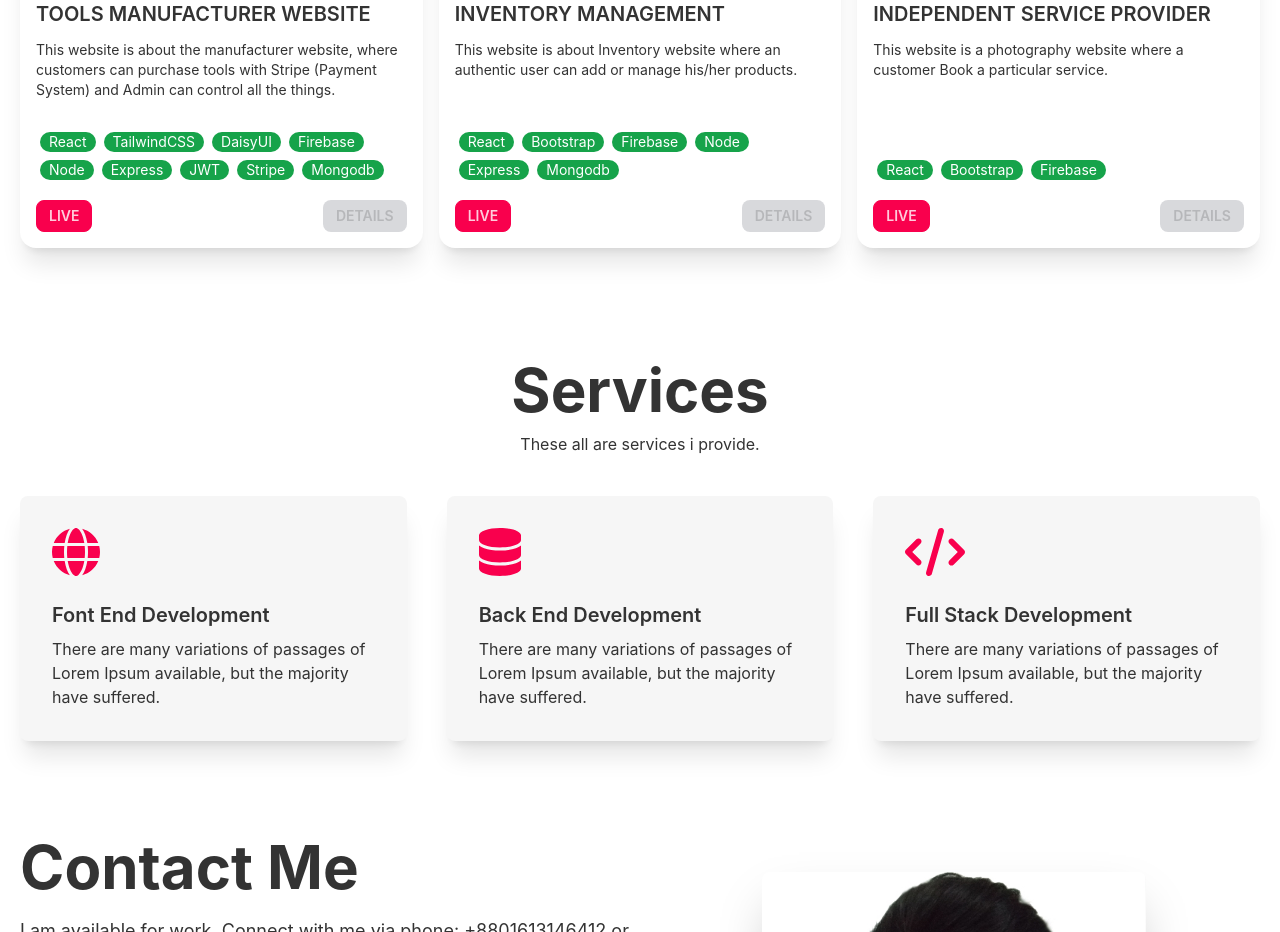
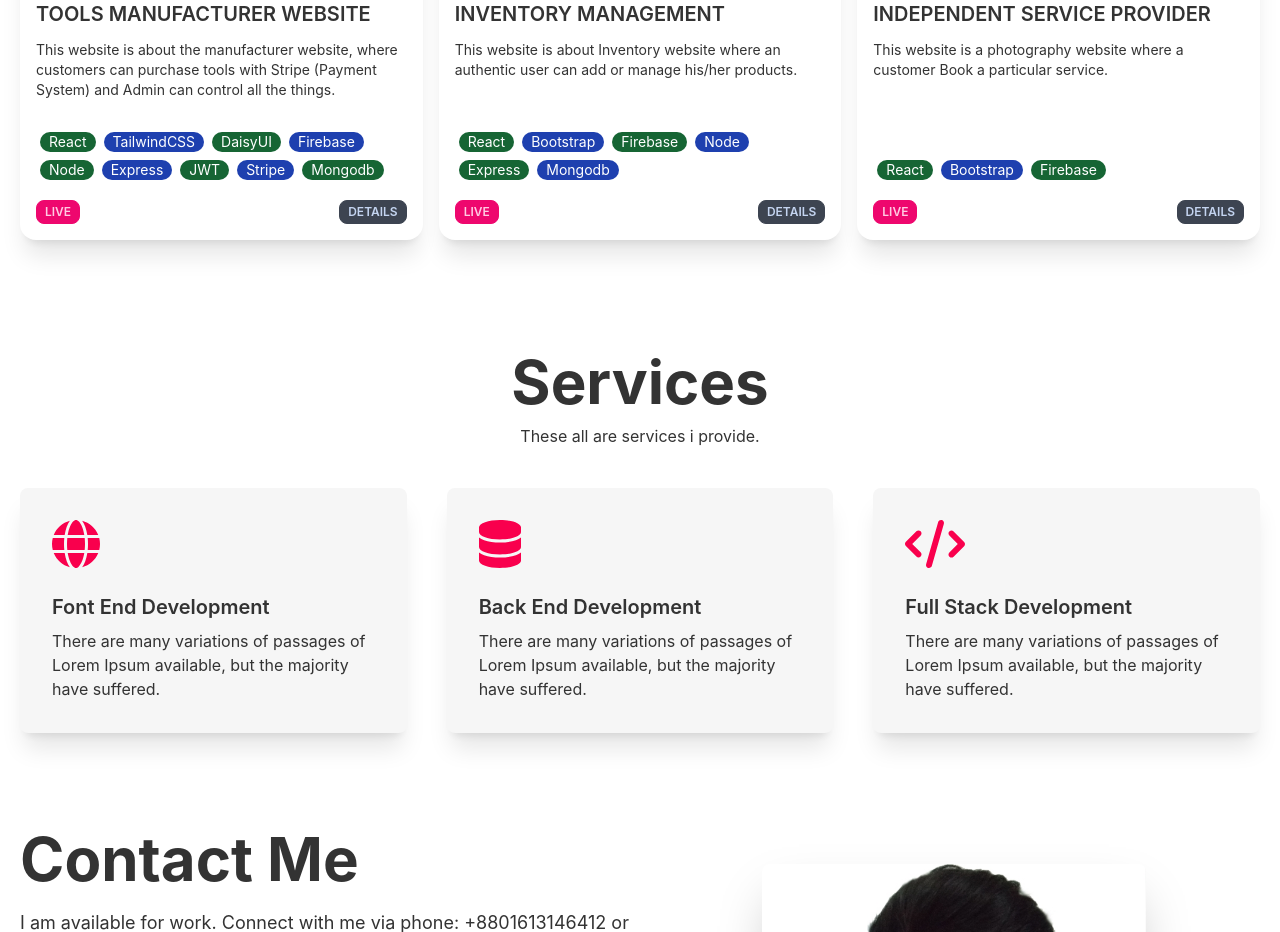
Before and after one commit to diptasahacse/diptasahaportfolio, a React (Create React App) app: page / in a window 1280 px wide. Shown: the part 2100-3032 px from the top of the page. Built offline with nearby package versions, Linux system fonts and the light colour scheme.

Commit message:
load project data on dynamic route and show on UI

```diff
--- a/package.json
+++ b/package.json
@@ -14,6 +14,7 @@
     "emailjs-com": "^3.2.0",
     "react": "^18.1.0",
     "react-dom": "^18.1.0",
+    "react-query": "^3.39.1",
     "react-router-dom": "^6.3.0",
     "react-scripts": "5.0.1",
     "react-toastify": "^9.0.4",
--- a/public/projects.json
+++ b/public/projects.json
@@ -15,13 +15,28 @@
             "Mongodb"
         ],
         "img": "https://i.ibb.co/VYhh93J/banner.jpg",
+        "imgArray": [
+            "https://i.ibb.co/zWckSKm/IMG-20220610-WA0004.jpg",
+            "https://i.ibb.co/7gKC3MH/IMG-20220610-WA0005.jpg",
+            "https://i.ibb.co/yyc2N3z/IMG-20220610-WA0007.jpg",
+            "https://i.ibb.co/R9H5MTK/IMG-20220610-WA0008.jpg"
+        ],
         "shortDes": "This website is about the manufacturer website, where customers can purchase tools with Stripe (Payment System) and Admin can control all the things.",
-        "des": "This website is about the manufacturer website, where customers can purchase tools with Stripe (Payment System) and Admin can control all the things."
+        "des": [
+            "Different UI and profile for Customer and Admin.",
+            "Customers can order any tools and can cancel any non-paid orders, add, pay with the Stripe payment system, and review on his/her particular paid order.",
+            "An admin can control all the things like Add Products, Manage Products, Manage All Orders, Manage Admin."
+        ]
     },
     {
         "id": 2,
         "name": "INVENTORY MANAGEMENT",
         "img": "https://i.ibb.co/6F6Cd2Z/banner1.jpg",
+        "imgArray": [
+            "https://i.ibb.co/FstMjNw/IMG-20220610-WA0010.jpg",
+            "https://i.ibb.co/hgcbz6d/IMG-20220610-WA0011.jpg",
+            "https://i.ibb.co/DrQpRLH/IMG-20220610-WA0009.jpg"
+        ],
         "live": "https://snazzy-mooncake-ea1534.netlify.app/",
         "technology": [
             "React",
@@ -32,7 +47,10 @@
             "Mongodb"
         ],
         "shortDes": "This website is about Inventory website where an authentic user can add or manage his/her products.",
-        "des": "This website is about the manufacturer website, where customers can purchase tools with Stripe (Payment System) and Admin can control all the things."
+        "des": [
+            "Logged In user can add or manage his products from My Items.",
+            "Logged-in users can Manage other users' products."
+        ]
     },
     {
         "id": 3,
@@ -44,7 +62,13 @@
             "Firebase"
         ],
         "live": "https://independent-service-prov-d625d.web.app/",
+        "imgArray": [
+            "https://i.ibb.co/1KhcRJy/IMG-20220610-WA0012.jpg",
+            "https://i.ibb.co/BNj2Vdv/IMG-20220610-WA0013.jpg"
+        ],
         "shortDes": "This website is a photography website where a customer Book a particular service.",
-        "des": "This website is about the manufacturer website, where customers can purchase tools with Stripe (Payment System) and Admin can control all the things."
+        "des": [
+            "Logged In users can Book a particular service."
+        ]
     }
 ]
--- a/src/App.js
+++ b/src/App.js
@@ -1,17 +1,25 @@
 import { Route, Routes } from 'react-router-dom';
 import './App.css';
 import Home from './components/Home/Home';
+import ProjectDetails from './components/Home/Projects/ProjectDetails/ProjectDetails';
 import Footer from './components/shared/Footer';
 import Navbar from './components/shared/Navbar';
-
+import { QueryClient, QueryClientProvider, useQuery } from 'react-query'
+const queryClient = new QueryClient()
 function App() {
   return (
     <div>
-      <Navbar></Navbar>
-      <Routes>
-        <Route path='/' element={<Home></Home>}></Route>
-      </Routes>
-      <Footer></Footer>
+      <QueryClientProvider client={queryClient}>
+        <Navbar></Navbar>
+        <Routes>
+          <Route path='/' element={<Home></Home>}></Route>
+          <Route path='/project/:projectId' element={<ProjectDetails></ProjectDetails>}></Route>
+
+
+        </Routes>
+        <Footer></Footer>
+      </QueryClientProvider>
+
 
 
     </div>
--- a/src/components/Home/Projects/ProjectCard/ProjectCard.js
+++ b/src/components/Home/Projects/ProjectCard/ProjectCard.js
@@ -1,4 +1,5 @@
 import React from 'react';
+import { Link } from 'react-router-dom';
 
 const ProjectCard = ({ project }) => {
     const { des, id, img, name, shortDes, live, technology } = project;
@@ -11,12 +12,14 @@ const ProjectCard = ({ project }) => {
                 <div className="mt-5">
                     <div className='mb-4'>
                         {
-                            technology.map((tech, index) => <div key={index} class="badge m-1 bg-green-600 border-0 text-white">{tech}</div>)
+                            technology.map((tech, index) => <div key={index} class={`badge m-1 ${index%2 === 0 ? "bg-green-800" : "bg-blue-800"} border-0 text-white`}>{tech}</div>)
                         }
                     </div>
                     <div className='flex justify-between'>
-                        <a className="btn btn-primary btn-sm" href={live} target='_blank'>Live</a>
-                        <button disabled className="btn btn-primary btn-sm">Details</button>
+                        <a className="btn btn-accent btn-xs font-semibold" href={live} target='_blank'>Live</a>
+
+                        <Link className='btn btn-xs' to={`/project/${id}`}>Details</Link>
+
                     </div>
                 </div>
             </div>
--- /dev/null
+++ b/src/components/Home/Projects/ProjectDetails/ProjectDes/ProjectDes.js
@@ -0,0 +1,17 @@
+import { FontAwesomeIcon } from '@fortawesome/react-fontawesome';
+import React from 'react';
+import { faArrowRight } from '@fortawesome/free-solid-svg-icons';
+
+const ProjectDes = ({proDes}) => {
+    return (
+        <div className='flex'>
+            <span className='text-primary mr-2'>
+                <FontAwesomeIcon icon={faArrowRight} />
+            </span>
+            <p>{proDes}</p>
+
+        </div>
+    );
+};
+
+export default ProjectDes;
--- /dev/null
+++ b/src/components/Home/Projects/ProjectDetails/ProjectDetails.js
@@ -0,0 +1,63 @@
+import React, { useState } from 'react';
+import {
+  useParams,
+} from "react-router-dom";
+import useProject from '../../../../hooks/useProject';
+import ProjectDes from './ProjectDes/ProjectDes';
+import ProjectImageCard from './ProjectImageCard/ProjectImageCard';
+
+
+const ProjectDetails = () => {
+  const { projectId } = useParams();
+
+  const { projectDetails } = useProject(projectId)
+  console.log(projectDetails)
+  return (
+    <div className='max-w-7xl mx-auto py-12 px-5'>
+      <div className='mb-10'>
+        <h4 className='font-bold text-6xl text-center'>Project Details</h4>
+      </div>
+      <div className='grid grid-cols-1 md:grid-cols-2 gap-10'>
+        <div>
+          <img className='rounded-xl w-full' src={projectDetails?.img} />
+        </div>
+        <div>
+          <h2 className='text-2xl font-semibold text-primary'>Project Name: <span className='text-gray-600 text-xl'>{projectDetails?.name}</span> </h2>
+          <p className='mt-3'>{projectDetails?.shortDes}</p>
+          <div className='mt-5'>
+            <h4 className='text-2xl font-semibold text-primary'>Description</h4>
+            <div className='mt-1 mb-5'>
+              {
+                projectDetails?.des.map((proDes, index) => <ProjectDes proDes={proDes} key={index}></ProjectDes>)
+              }
+            </div>
+            <h4 className='text-2xl font-semibold text-primary'>Technology</h4>
+            <div className='mt-1 mb-5'>
+              {
+                projectDetails?.technology.map((tech, index) => <div key={index} class={`badge m-1 ${index % 2 === 0 ? "bg-green-800" : "bg-blue-800"} border-0 text-white`}>{tech}</div>)
+              }
+            </div>
+
+          </div>
+        </div>
+
+      </div>
+
+      <div className='mt-20'>
+        <h4 className='text-3xl  font-semibold text-primary'>Project Image</h4>
+        <div className='mt-5 mb-5'>
+          <div className='grid grid-cols-1 md:grid-cols-2 gap-10'>
+            {
+              projectDetails?.imgArray.map((img, index) => <ProjectImageCard key={index} img={img} ></ProjectImageCard>)
+            }
+          </div>
+        </div>
+
+
+      </div>
+
+    </div>
+  );
+};
+
+export default ProjectDetails;
--- /dev/null
+++ b/src/components/Home/Projects/ProjectDetails/ProjectImageCard/ProjectImageCard.js
@@ -0,0 +1,12 @@
+import React from 'react';
+
+const ProjectImageCard = ({img}) => {
+    return (
+        <div className='border-8 rounded-xl'>
+            <img src={img} className="w-full h-full"/>
+
+        </div>
+    );
+};
+
+export default ProjectImageCard;
--- a/src/components/Home/Projects/Projects.js
+++ b/src/components/Home/Projects/Projects.js
@@ -1,14 +1,10 @@
 import React, { useEffect, useState } from 'react';
+import useProjects from '../../../hooks/useProjects';
 import ProjectCard from './ProjectCard/ProjectCard';
 
 const Projects = () => {
-    const [allProjects, setAllProjects] = useState([]);
-    useEffect(() => {
-        fetch('projects.json')
-            .then(res => res.json())
-            .then(data => setAllProjects(data))
-    }, [])
-    console.log(allProjects)
+
+    const [allProjects] = useProjects()
     return (
         <div className='max-w-7xl mx-auto py-12 px-5'>
 
--- /dev/null
+++ b/src/hooks/useProject.js
@@ -0,0 +1,17 @@
+import { useEffect, useState } from "react"
+import useProjects from "./useProjects";
+
+const useProject = (id) => {
+
+    const [allProjects, setAllProjects] = useState([]);
+    useEffect(() => {
+        fetch('../projects.json')
+            .then(res => res.json())
+            .then(data => setAllProjects(data))
+    }, [])
+
+
+    const projectDetails = allProjects.find(project => project.id == id);
+    return { projectDetails }
+}
+export default useProject;
--- /dev/null
+++ b/src/hooks/useProjects.js
@@ -0,0 +1,13 @@
+import { useEffect, useState } from "react";
+
+const useProjects = () => {
+    const [allProjects, setAllProjects] = useState([]);
+    useEffect(() => {
+        fetch('projects.json')
+            .then(res => res.json())
+            .then(data => setAllProjects(data))
+    }, [])
+
+    return [allProjects];
+}
+export default useProjects;
```
Also changed, not shown: 2 other files (tests, documents, lock files or other folders).
